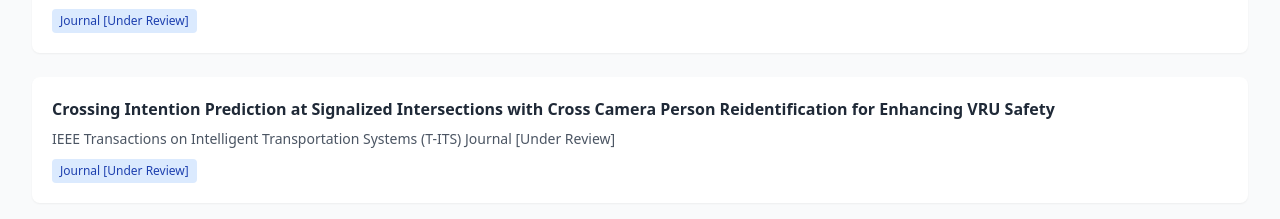
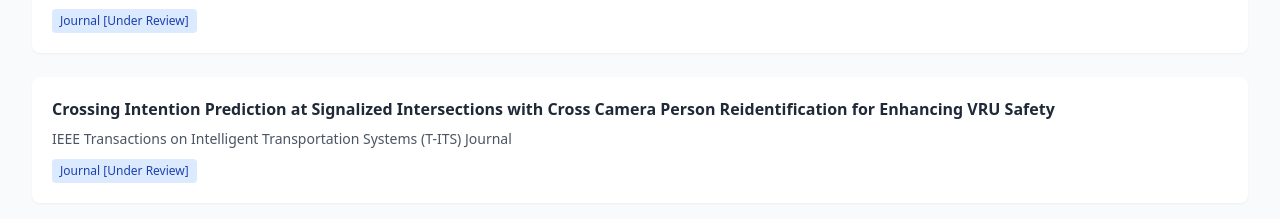
Before and after one commit to ASalah11/ahmed-abdelrahman, a plain HTML site: page index.html in a window 1280 px wide. Shown: the part 1461-1680 px from the top of the page. Drawn offline with nearby package versions, Linux system fonts and the light colour scheme.

Commit message:
index.html

```diff
--- a/index.html
+++ b/index.html
@@ -109,7 +109,7 @@
 
                 <div class="publication-card bg-white p-5 rounded-lg shadow-sm hover:shadow-md transition duration-300">
                     <h4 class="publication-title font-bold mb-2 transition duration-300">Crossing Intention Prediction at Signalized Intersections with Cross Camera Person Reidentification for Enhancing VRU Safety</h4>
-                    <p class="text-sm text-gray-600 mb-2">IEEE Transactions on Intelligent Transportation Systems (T-ITS) Journal [Under Review]</p>
+                    <p class="text-sm text-gray-600 mb-2">IEEE Transactions on Intelligent Transportation Systems (T-ITS) Journal</p>
                     <span class="inline-block bg-blue-100 text-blue-800 text-xs px-2 py-1 rounded">Journal [Under Review]</span>
                 </div>
 
```
